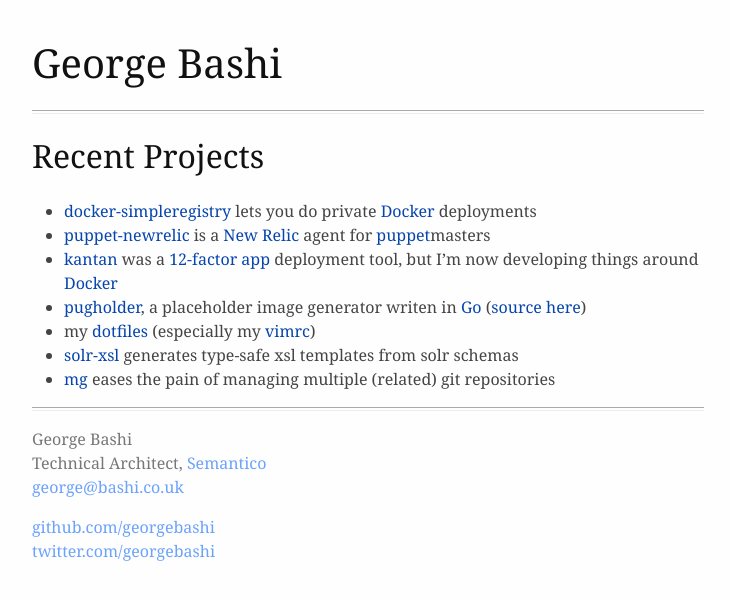
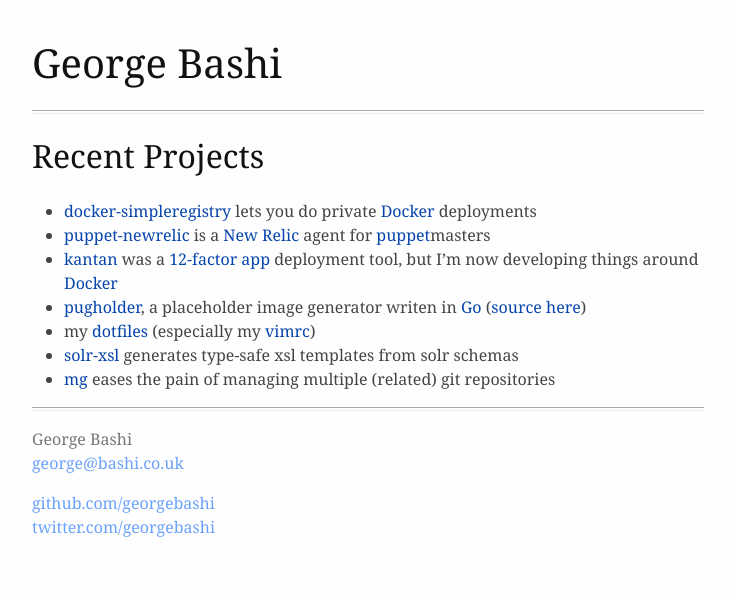
Before and after one commit to georgebashi/georgebashi.github.com, a Jekyll site: the page built from index.md, in a window 1280 px wide. Shown: the top 600 px of the page, without its empty margins (272-1002 px from the left). Built offline with Jekyll 4.4.1, drawn with Linux system fonts in a browser that asks for light colours.

Commit message:
i'm free!

```diff
--- a/_layouts/post.html
+++ b/_layouts/post.html
@@ -28,8 +28,6 @@
     <footer>
         <p itemscope itemtype="http://schema.org/Person">
             <span itemprop="name">George Bashi</span><br />
-            <span itemprop="jobTitle">Technical Architect</span>,
-            <span itemprop="worksFor" itemscope itemtype="http://schema.org/Organization"><a href='http://www.semantico.com' itemprop="url"><span itemprop="name">Semantico</span></a></span><br />
             <a href='mailto:george@bashi.co.uk' itemprop="email">george@bashi.co.uk</a>
         </p>
 
```
